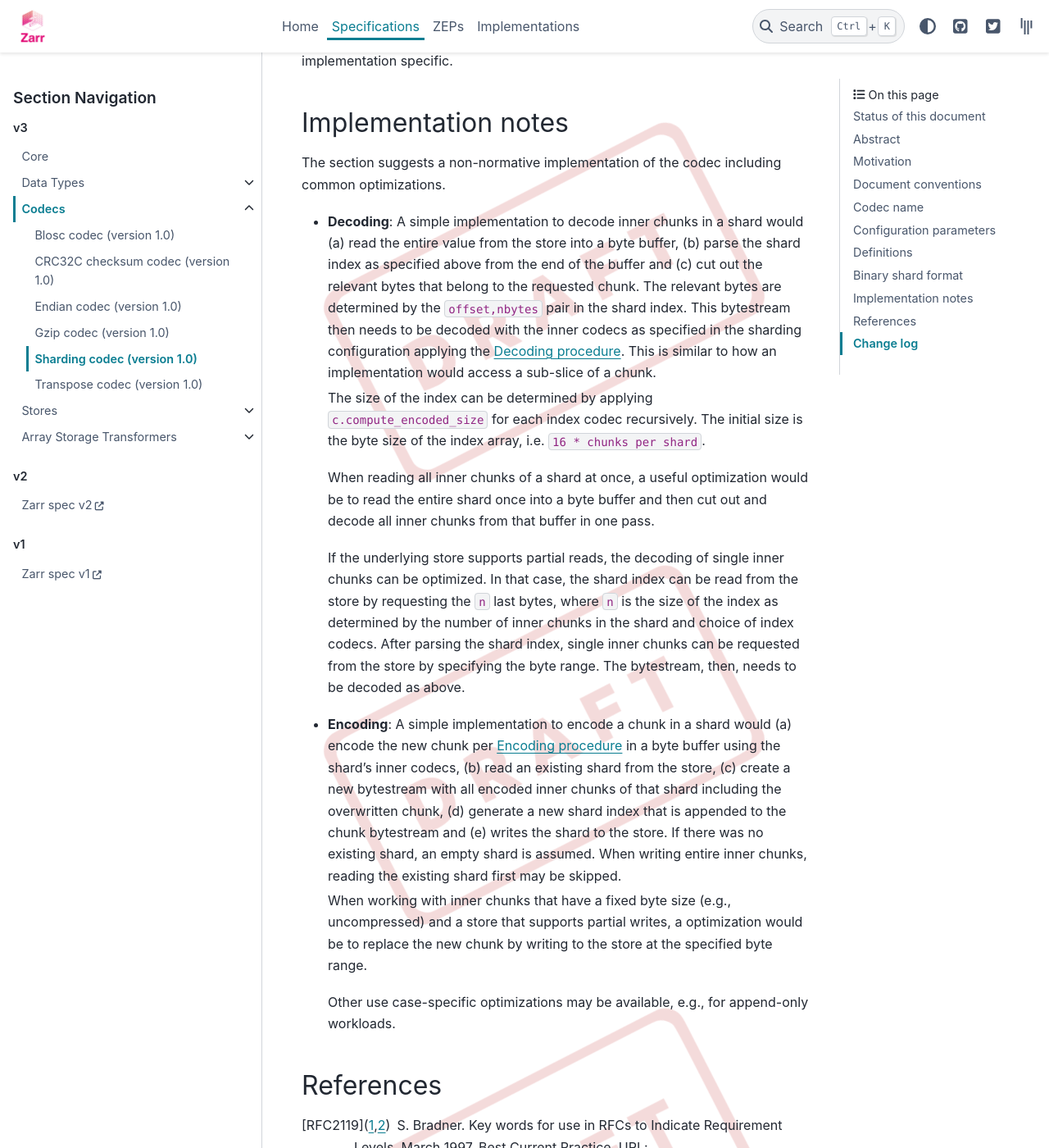
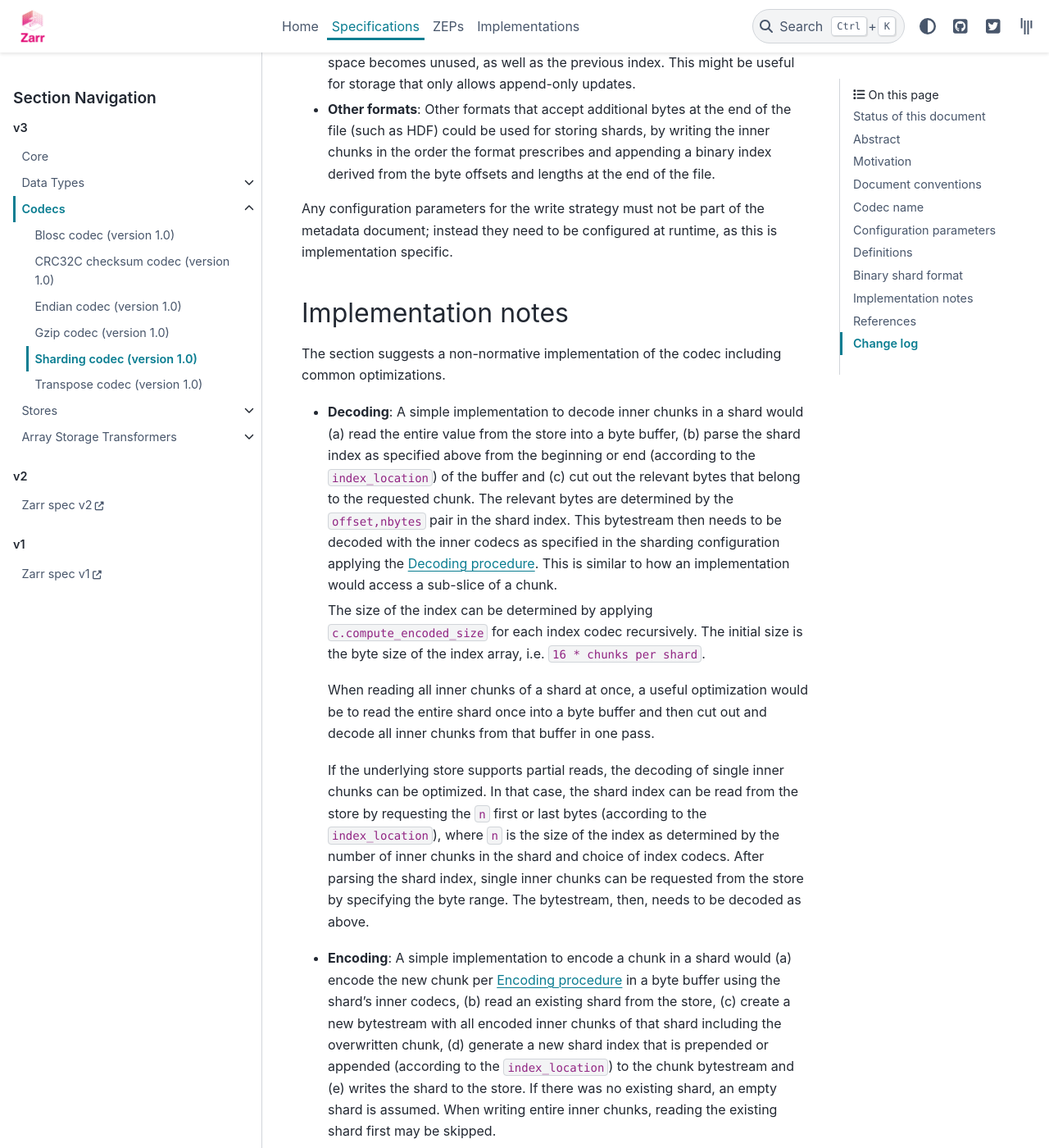
Before and after one commit to zarr-developers/zarr-specs, a Sphinx documentation site: the page built from docs/v3/codecs/sharding-indexed/v1.0.rst, in a window 1280 px wide and 1400 px high, scrolled down 5905 px. Shown: the whole window at 82% size. Built offline with Sphinx 7.4.7 and the PyData theme 0.15.4, drawn with Linux system fonts in a browser that asks for light colours; a script that is not in the unit is left out; some of the changed text lies outside the part shown.

Commit message:
adds index_location to sharding codec

```diff
--- a/docs/v3/codecs/sharding-indexed/v1.0.rst
+++ b/docs/v3/codecs/sharding-indexed/v1.0.rst
@@ -121,7 +121,8 @@ Sharding can be configured per array in the :ref:`array-metadata` as follows::
                 }
               },
               { "name": "crc32c" }
-            ]
+            ],
+            "index_location": "end"
           }
         }
       ]
@@ -154,6 +155,11 @@ Sharding can be configured per array in the :ref:`array-metadata` as follows::
     variable-sized encoded representation, such as compression codecs, MUST NOT
     be used for index codecs. It is RECOMMENDED to use a little-endian codec
     followed by a crc32c checksum as index codecs.
+
+``index_location``
+
+    Specifies whether the shard index is located at the beginning or end of the
+    file. The parameter value must be either the string ``start`` or ``end``.
 
 Definitions
 ===========
@@ -194,10 +200,11 @@ Empty inner chunks are interpreted as being filled with the fill value. The inde
 always has the full shape of all possible inner chunks per shard, even if they extend
 beyond the array shape.
 
-The index is placed at the end of the file and encoded into binary representations
-using the specified index codecs. The byte size of the index is determined by the
-number of inner chunks in the shard ``n``, i.e. the product of chunks per shard, and
-the choice of index codecs.
+The index is either placed at the end of the file or at the beginning of the file,
+as configured by the ``index_location`` parameter. The index is encoded into binary
+representations using the specified index codecs. The byte size of the index is
+determined by the number of inner chunks in the shard ``n``, i.e. the product of
+chunks per shard, and the choice of index codecs.
 
 For an example, consider a shard shape of ``[64, 64]``, an inner chunk shape of
 ``[32, 32]`` and an index codec combination of a little-endian codec followed by
@@ -243,12 +250,13 @@ common optimizations.
 
 * **Decoding**: A simple implementation to decode inner chunks in a shard would (a)
   read the entire value from the store into a byte buffer, (b) parse the shard
-  index as specified above from the end of the buffer and (c) cut out the
-  relevant bytes that belong to the requested chunk. The relevant bytes are
-  determined by the ``offset,nbytes`` pair in the shard index. This bytestream
-  then needs to be decoded with the inner codecs as specified in the sharding
-  configuration applying the :ref:`decoding_procedure`. This is similar to how
-  an implementation would access a sub-slice of a chunk.
+  index as specified above from the beginning or end (according to the
+  ``index_location``) of the buffer and (c) cut out the relevant bytes that belong
+  to the requested chunk. The relevant bytes are determined by the
+  ``offset,nbytes`` pair in the shard index. This bytestream then needs to be
+  decoded with the inner codecs as specified in the sharding configuration applying
+  the :ref:`decoding_procedure`. This is similar to how an implementation would
+  access a sub-slice of a chunk.
 
   The size of the index can be determined by applying ``c.compute_encoded_size``
   for each index codec recursively. The initial size is the byte size of the index
@@ -260,24 +268,30 @@ common optimizations.
 
   If the underlying store supports partial reads, the decoding of single inner
   chunks can be optimized. In that case, the shard index can be read from the
-  store by requesting the ``n`` last bytes, where ``n`` is the size of the index
-  as determined by the number of inner chunks in the shard and choice of index
-  codecs. After parsing the shard index, single inner chunks can be requested from
-  the store by specifying the byte range. The bytestream, then, needs to be
-  decoded as above.
+  store by requesting the ``n`` first or last bytes (according to the
+  ``index_location``), where ``n`` is the size of the index as determined by
+  the number of inner chunks in the shard and choice of index codecs. After
+  parsing the shard index, single inner chunks can be requested from the store
+  by specifying the byte range. The bytestream, then, needs to be decoded as above.
 
 * **Encoding**: A simple implementation to encode a chunk in a shard would (a)
   encode the new chunk per :ref:`encoding_procedure` in a byte buffer using the
   shard's inner codecs, (b) read an existing shard from the store, (c) create a
   new bytestream with all encoded inner chunks of that shard including the overwritten
-  chunk, (d) generate a new shard index that is appended to the chunk bytestream
-  and (e) writes the shard to the store. If there was no existing shard, an
-  empty shard is assumed. When writing entire inner chunks, reading the existing shard
-  first may be skipped.
+  chunk, (d) generate a new shard index that is prepended or appended (according
+  to the ``index_location``) to the chunk bytestream and (e) writes the shard to
+  the store. If there was no existing shard, an empty shard is assumed. When
+  writing entire inner chunks, reading the existing shard first may be skipped.
 
   When working with inner chunks that have a fixed byte size (e.g., uncompressed) and
   a store that supports partial writes, a optimization would be to replace the
   new chunk by writing to the store at the specified byte range.
+
+  On stores with random-write capabilities, it may be useful to (a) place the shard
+  index at the beginning of the file, (b) write out inner chunks in
+  application-specific order, and (c) update the shard index accordingly.
+  Synchronization of parallelly written inner chunks needs to be handled by the
+  application.
 
   Other use case-specific optimizations may be available, e.g., for append-only
   workloads.
```
Also changed, not shown: other parts of docs/v3/codecs/sharding-indexed/v1.0.rst (+4 -4 lines).
